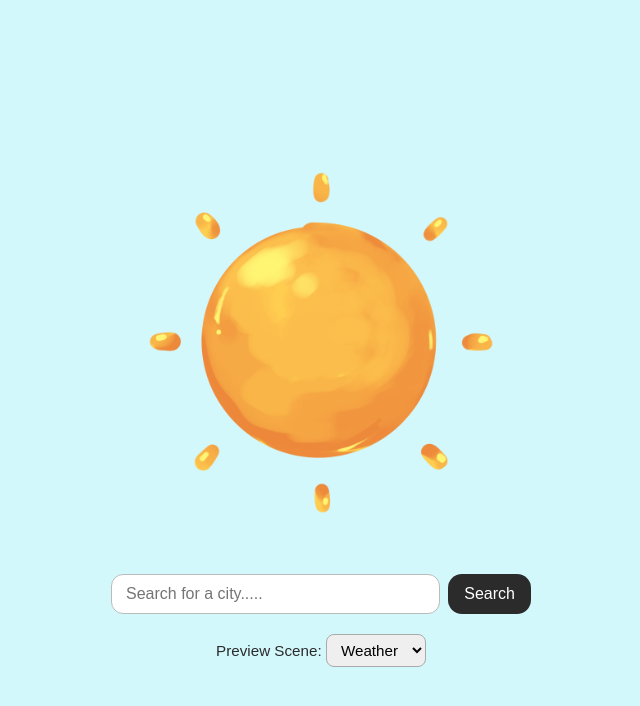
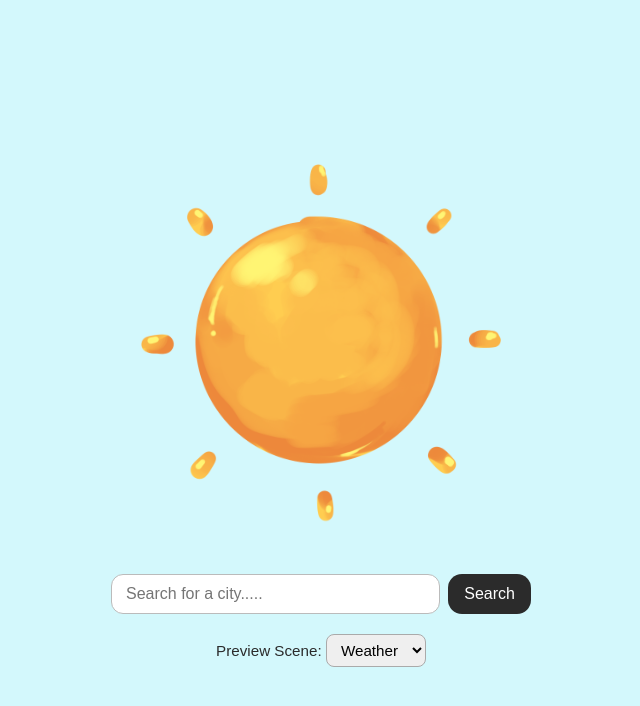
Before and after one commit to heonaliu/weather-app, a React (Vite) app: page / in a window 1280 px wide. In both pictures the pointer is over the picture 640 px from the left and 343 px from the top of the page. Shown: the top 706 px of the page, without its empty margins (319-959 px from the left). Built offline with nearby package versions, Linux system fonts and the light colour scheme.

Commit message:
add tilt to the sun

```diff
--- a/src/App.css
+++ b/src/App.css
@@ -44,5 +44,9 @@
 
 main img {
     max-width: 420px;
+    transition: transform 0.3s ease;
+}
 
+main img:hover{
+    transform: scale(1.05) rotate(-1deg)
 }
```
